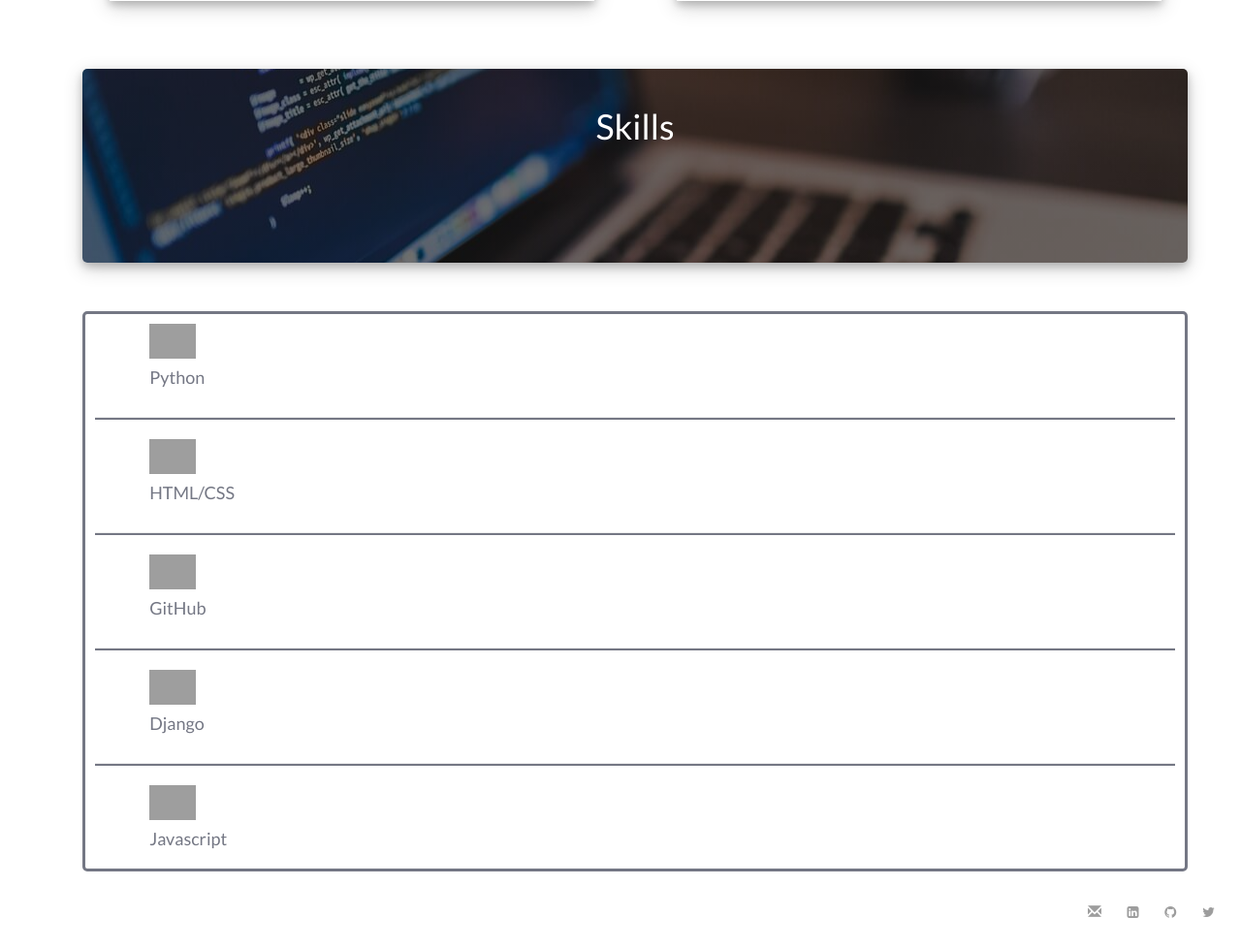
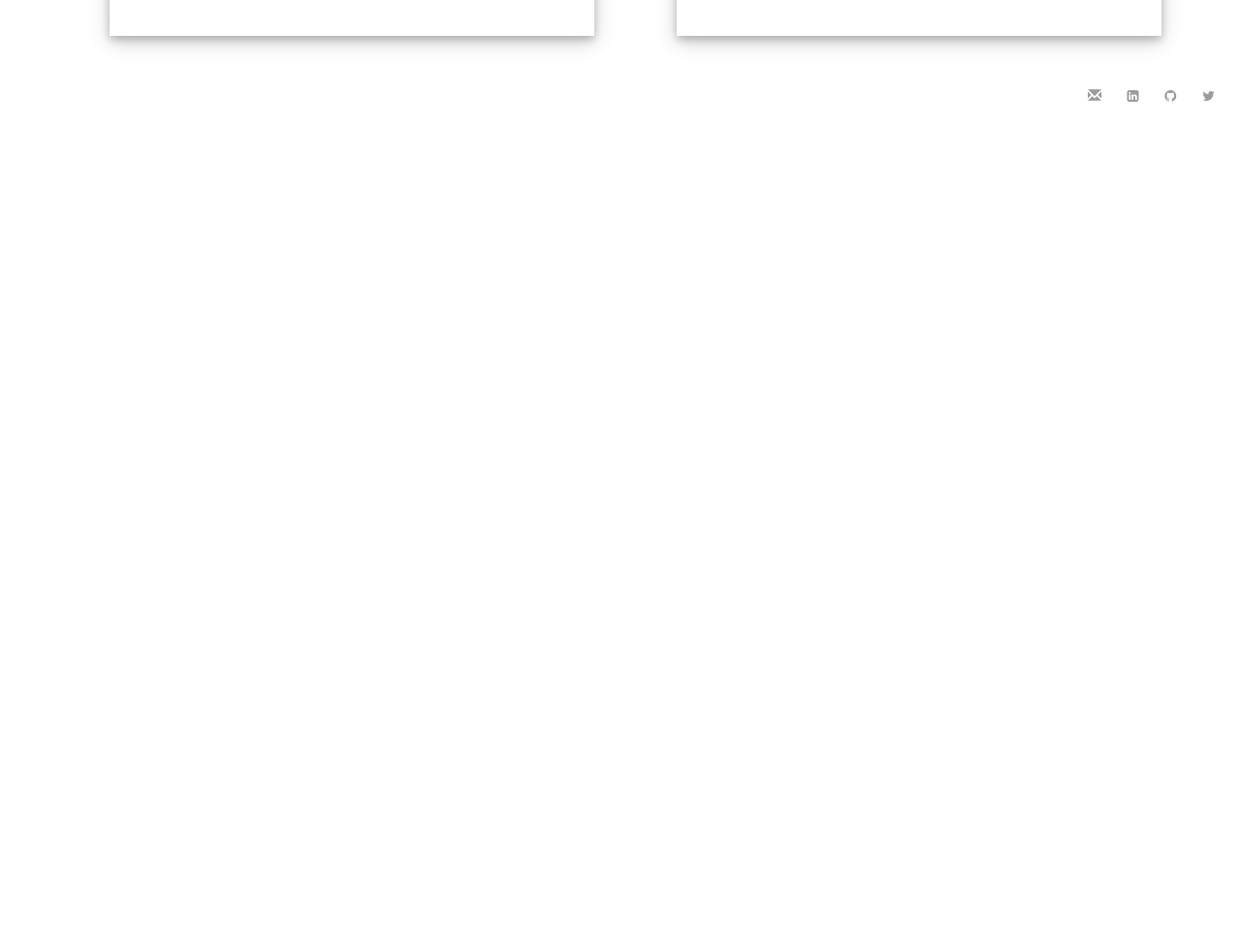
Before and after one commit to RachellCalhoun/mysite, a Django app: page / in a window 1280 px wide. Shown: the part 2186-3165 px from the top of the page at 97% size. After the commit the page ends 2291 px from the top, so only its background shows below. Run offline with Django 3.2, Linux system fonts and the light colour scheme; data comes from the database, SQL or seed files in the repository; some libraries are stand-ins or nearby versions; some web fonts are replaced; grey boxes are pictures that could not be loaded.

Commit message:
remove blog, skills

```diff
--- a/blog/templates/base.html
+++ b/blog/templates/base.html
@@ -64,11 +64,6 @@
               </div>
             <div class="collapse navbar-collapse" id="bs-example-navbar-collapse-1">
               <ul class="nav navbar-nav">
-                <li class="active"><a href="/#about">Home</a></li>
-
-                <li><a href="/#featured">Featured Work</a></li>
-                <li><a href="/#skillscontent">Skills</a></li>
-                <li><a href="/blog">Blog</a></li>
                 <li><a href="mailto:rachell.calhoun@gmail.com"><span class="fa fa-envelope-o" aria-hidden="true"></span></a></li>
                 <li><a href="https://www.linkedin.com/pub/rachell-calhoun/5a/352/79"><span><i class="fa fa-linkedin-square" alt="LinkedIn"></i></span></a></li>
                 <li><a href="https://github.com/RachellCalhoun" class="github"> <span><i class="fa fa-github" alt ="Github"></i></span></a></li>
--- a/projects/templates/projects/home.html
+++ b/projects/templates/projects/home.html
@@ -6,6 +6,7 @@
 <div class="avatar-row" id="about">
     <div class="col-md-12 text-center">
         <img class="img-responsive mypic center-block " src="https://assets.toptal.io/uploads/blog/image/92510/toptal-blog-image-1463492564587-353a3c288892f1e43929cee358dbc24f.gif">
+        <h3>Rachell is a software engineer, data scientist, and community organizer.</h3>
     </div>
 </div>
 
@@ -15,7 +16,7 @@
 <div class="container featuredworkcontainer">
 			<div class="title-row row">
 			<div id="featured" class="col-md-12">
-				<h2 class="text-muted text-center">Featured Work</h2>
+				<h2 class="text-muted text-center">Projects</h2>
 			</div>
 		</div>
     {% for project in entries %}
@@ -116,41 +117,5 @@
 {% endfor %}
 
 
-<div class="container">
-    <div id="skillstitle-container" class="text-center titlebackground skillsbackground" style="background: linear-gradient( rgba(0, 0, 0, 0.5), rgba(0, 0, 0, 0.5) ),url({% static 'images/coding.jpg' %})
-        center 40% no-repeat;height:200px; border-radius:5px;">
-		<div class="row title-row">
-			<div class="col-md-12">
-			<h1 class="text-white skillsheader" id="skillscontent">Skills</h1>
-			</div>
-        </div>
-    </div>
-</div>
-<div class="container">
-		<div class="skillscontent" >
-		{% for skill in skills %}
-			<div class="row">
-				<div class="col-md-2 ">
-					<div class="skill-images center-block">
-					{% if skill.img %}
-						<img src="{{ skill.img.url }}" class="center-block img-responsive">
-					{% endif %}
-					<h4>{{ skill.title }}</h4>
-					</div>
-				</div>
-				<div class="col-md-10">
-					{% if skill.text %}
-					<p class="skilltext">{{ skill.text|safe }} </p>
-					{% endif %}
-				</div>
-			</div>
-				{% if not forloop.last %}
-			<hr>
-		{% endif %}
-
-			{% endfor %}
-		</div>
-</div><!--container-->
-
 
 {% endblock %}
```
